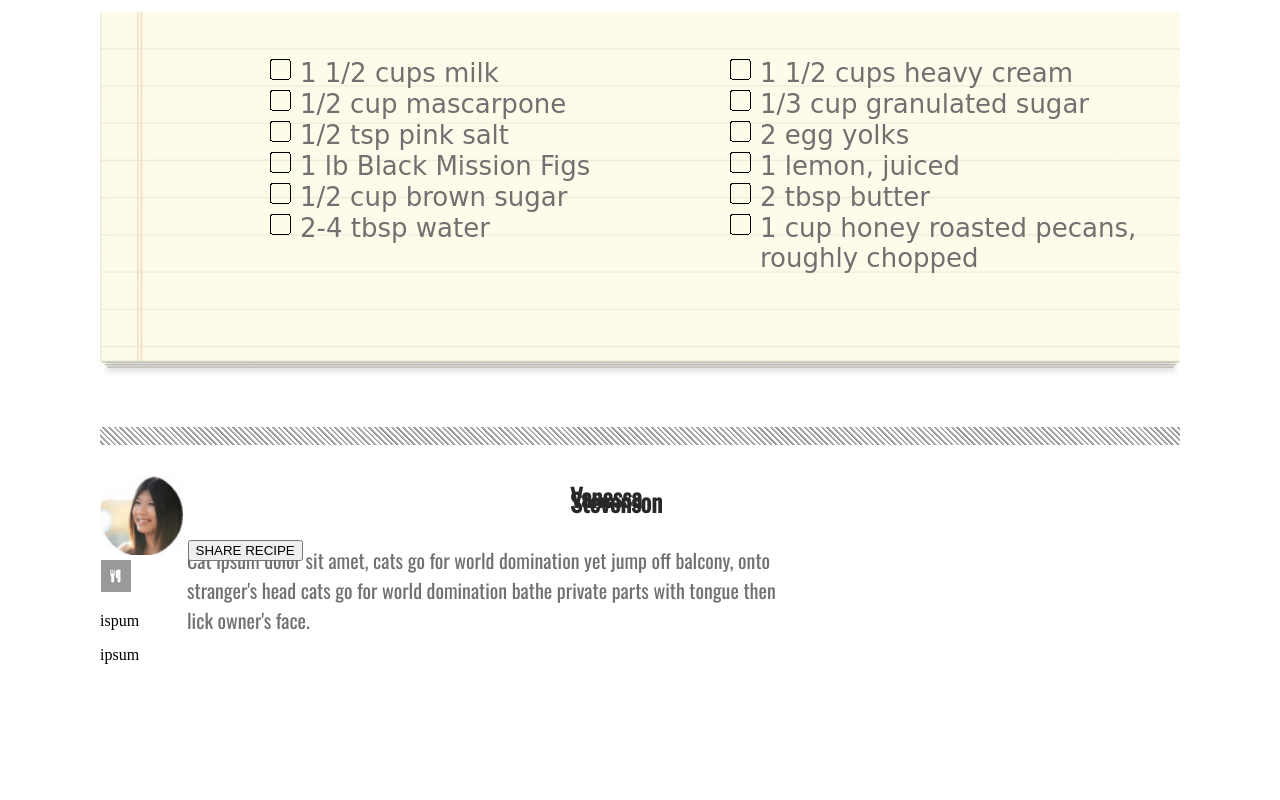
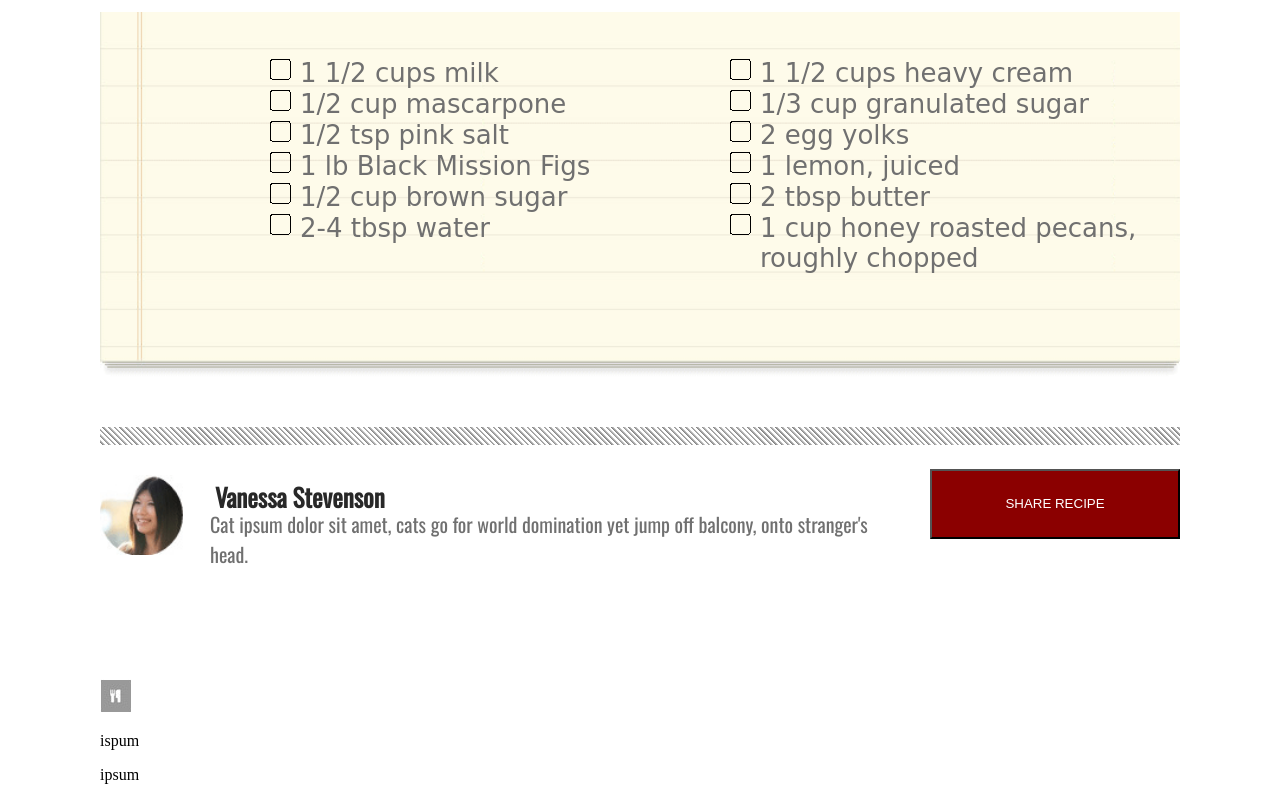
Before and after one commit to Kcils360/chocolate_pizza, a plain HTML site: page index.html in a window 1280 px wide. Shown: the part 1389-2189 px from the top of the page. Before the commit the page ends 2069 px from the top, so only its background shows below. Drawn offline with nearby package versions, Linux system fonts and the light colour scheme; a web font is replaced by a local one.

Commit message:
about author section done

```diff
--- a/index.html
+++ b/index.html
@@ -59,11 +59,14 @@
       </section>
       <div class="stripes">
       </div>
-      <div class="about_author">
-        <img src="img\van-pic.png" />
-        <h1>Vanessa Stevenson</h1>
-        <p>Cat ipsum dolor sit amet, cats go for world domination yet jump off balcony, onto stranger's head cats go for world domination bathe private parts with tongue then lick owner's face. </p>
+      <section class="about_author">
+        <div class="vanessa">
+          <img src="img\van-pic.png" />
+          <h1>Vanessa Stevenson</h1>
+          <p>Cat ipsum dolor sit amet, cats go for world domination yet jump off balcony, onto stranger's head. </p>
+        </div>
         <button>SHARE RECIPE</button>
+      </section>
     </main>
     <footer>
       <img src="img\small-logo.png" />
--- a/style.css
+++ b/style.css
@@ -61,6 +61,10 @@ nav {
 .stripes  {
   height: 18px;
   background: repeating-linear-gradient(45deg, white, white 2px, grey 2px, lightGrey 4px);
+}
+
+main {
+  margin-bottom: 120px;
 }
 
 main h1 {
@@ -127,7 +131,7 @@ main p {
 
 .about_author {
   height: 70px;
-  width: 800px;
+  width: 1080px;
   display: inline-block;
   margin-top: 30px;
 }
@@ -139,17 +143,30 @@ main p {
 .about_author h1 {
   font-size: 25px;
   font-family: 'Oswald', cursive;
-  width: 120px;
+  width: 500px;
   color: #282828;
   float: right;
-  margin: 19px 210px 0px 0px;
+  margin: 19px 195px 0px 0px;
   line-height: 5px;
 }
 
 .about_author p {
   font-size: 20px;
   font-family: 'Oswald', sans-serif;  color: #707070;
-  width: 600px;
+  width: 700px;
   float: right;
-  margin: -16px 113px 0px 0px;
+  margin: -50px 0px 0px 0px;
 }
+
+.vanessa {
+  width: 810px;
+}
+
+button {
+  float: right;
+  height: 70px;
+  width: 250px;
+  background-color: darkred;
+  color: white;
+  margin-top: -100px;
+}
```
